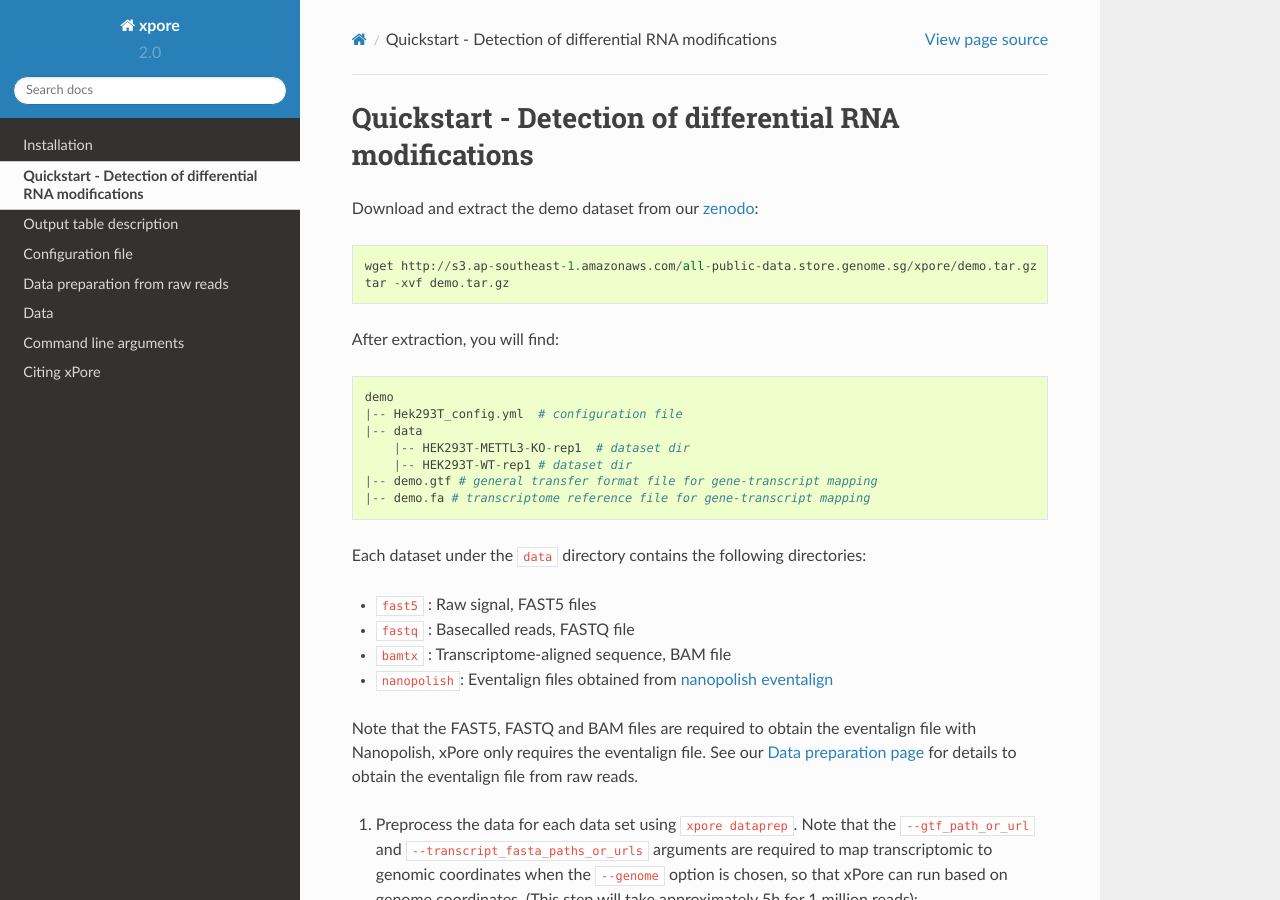
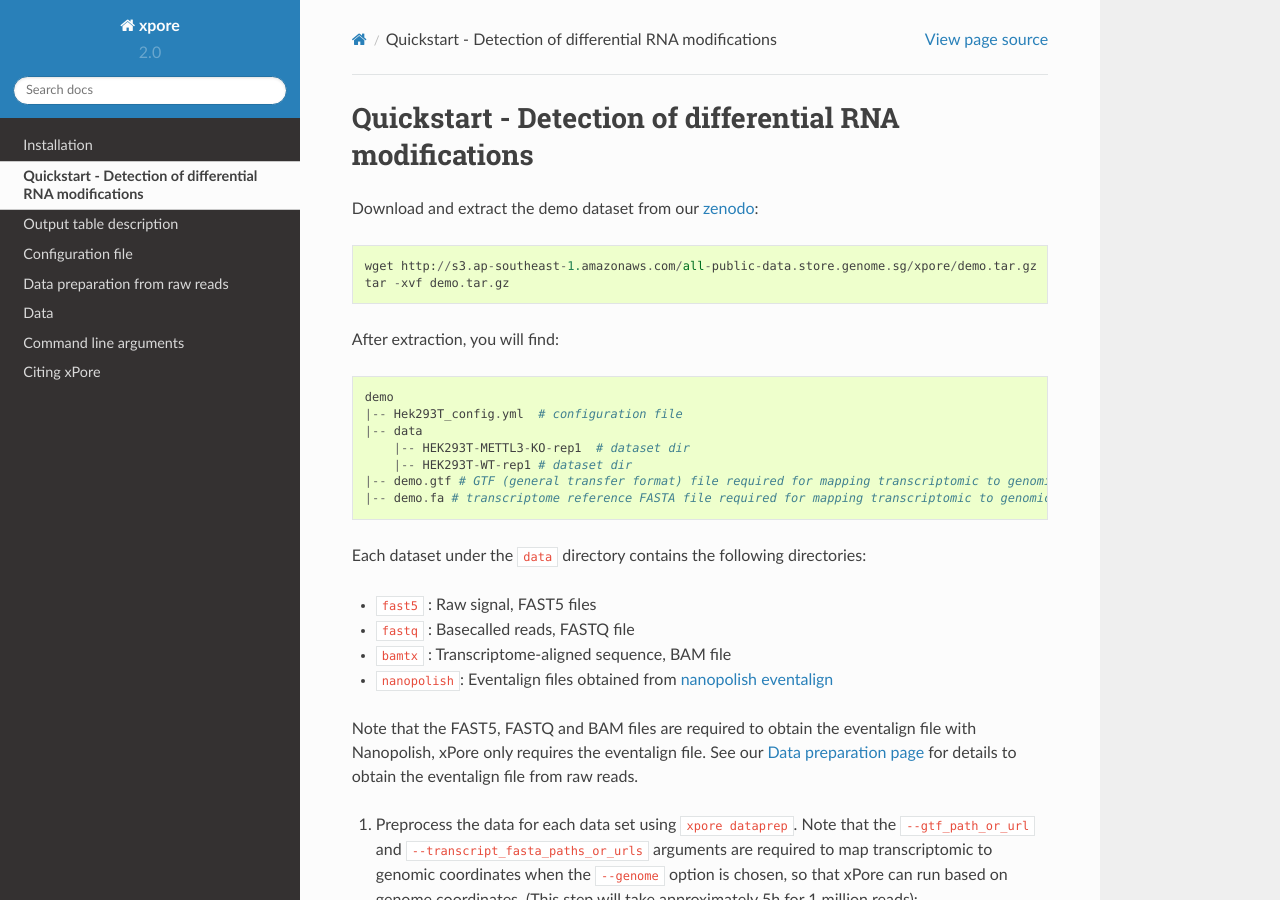
Before and after one commit to GoekeLab/xpore, a Sphinx documentation site: the page built from docs/source/quickstart.rst, in a window 1280 px wide and 900 px high. Built offline with Sphinx 7.4.7 and the Read the Docs theme 2.0.0, drawn with Linux system fonts in a browser that asks for light colours.

Commit message:
update doc

```diff
--- a/docs/source/quickstart.rst
+++ b/docs/source/quickstart.rst
@@ -15,8 +15,8 @@
     |-- data
         |-- HEK293T-METTL3-KO-rep1  # dataset dir
         |-- HEK293T-WT-rep1 # dataset dir
-    |-- demo.gtf # general transfer format file for gene-transcript mapping
-    |-- demo.fa # transcriptome reference file for gene-transcript mapping
+    |-- demo.gtf # GTF (general transfer format) file required for mapping transcriptomic to genomic coordinates
+    |-- demo.fa # transcriptome reference FASTA file required for mapping transcriptomic to genomic coordinates
 
 Each dataset under the ``data`` directory contains the following directories:
 
```
